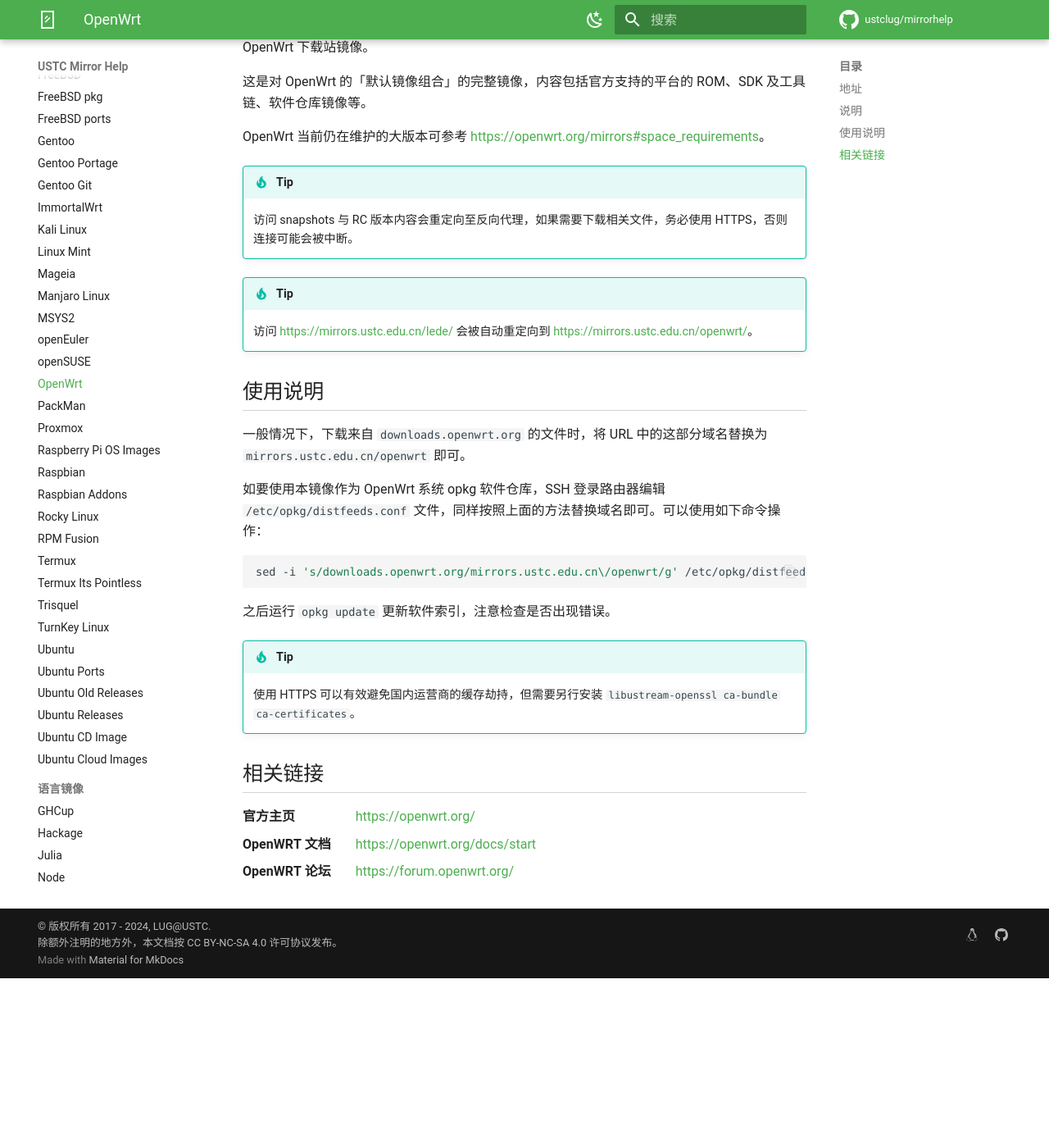
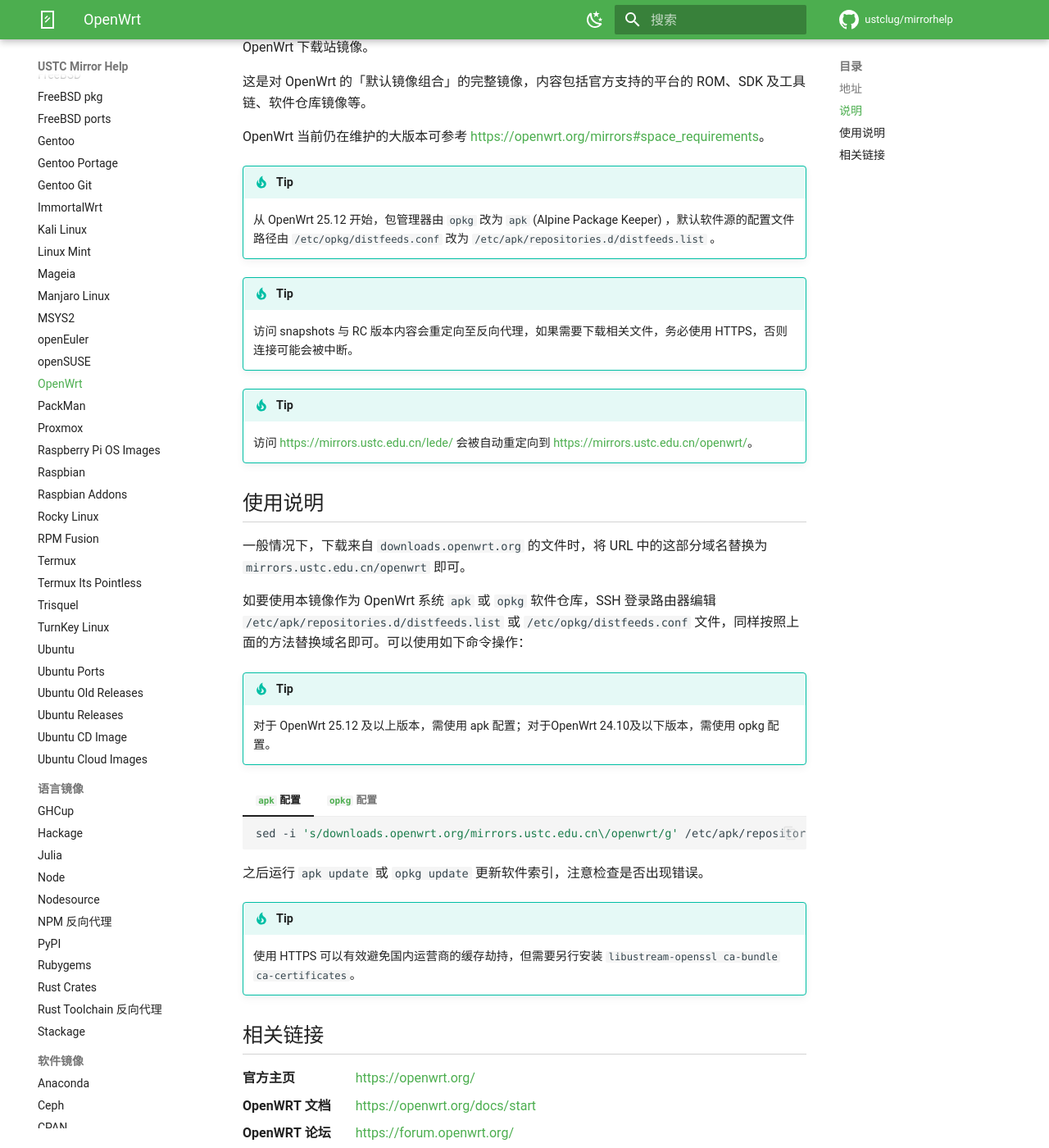
Before and after one commit to ustclug/mirrorhelp, an MkDocs documentation site: the page built from docs/openwrt.md, in a window 1280 px wide and 1400 px high, scrolled down 305 px. Shown: the whole window at 82% size. Built offline with MkDocs 1.6.1 and Material for MkDocs 9.7.7, drawn with Linux system fonts in a browser that asks for light colours; comment, search, counter and statistics services are not loaded; before the commit the page ends 1498 px from its top, so only the background shows below that.

Commit message:
docs: add apk support for OpenWrt 25

````diff
--- a/docs/openwrt.md
+++ b/docs/openwrt.md
@@ -14,6 +14,10 @@
 
 !!! tip
 
+    从 OpenWrt 25.12 开始，包管理器由 `opkg` 改为 `apk` (Alpine Package Keeper) ，默认软件源的配置文件路径由 `/etc/opkg/distfeeds.conf` 改为 `/etc/apk/repositories.d/distfeeds.list` 。
+
+!!! tip
+
     访问 snapshots 与 RC 版本内容会重定向至反向代理，如果需要下载相关文件，务必使用 HTTPS，否则连接可能会被中断。
 
 !!! tip
@@ -24,13 +28,25 @@
 
 一般情况下，下载来自 `downloads.openwrt.org` 的文件时，将 URL 中的这部分域名替换为 `mirrors.ustc.edu.cn/openwrt` 即可。
 
-如要使用本镜像作为 OpenWrt 系统 opkg 软件仓库，SSH 登录路由器编辑 `/etc/opkg/distfeeds.conf` 文件，同样按照上面的方法替换域名即可。可以使用如下命令操作：
+如要使用本镜像作为 OpenWrt 系统 `apk` 或 `opkg` 软件仓库，SSH 登录路由器编辑 `/etc/apk/repositories.d/distfeeds.list` 或 `/etc/opkg/distfeeds.conf` 文件，同样按照上面的方法替换域名即可。可以使用如下命令操作：
 
-```shell
-sed -i 's/downloads.openwrt.org/mirrors.ustc.edu.cn\/openwrt/g' /etc/opkg/distfeeds.conf
-```
+!!! tip
 
-之后运行 `opkg update` 更新软件索引，注意检查是否出现错误。
+    对于 OpenWrt 25.12 及以上版本，需使用 apk 配置；对于OpenWrt 24.10及以下版本，需使用 opkg 配置。
+
+=== " `apk` 配置"
+
+    ```shell
+    sed -i 's/downloads.openwrt.org/mirrors.ustc.edu.cn\/openwrt/g' /etc/apk/repositories.d/distfeeds.list
+    ```
+
+=== " `opkg` 配置"
+
+    ```shell
+    sed -i 's/downloads.openwrt.org/mirrors.ustc.edu.cn\/openwrt/g' /etc/opkg/distfeeds.conf
+    ```
+
+之后运行 `apk update` 或 `opkg update` 更新软件索引，注意检查是否出现错误。
 
 !!! tip
 
````
